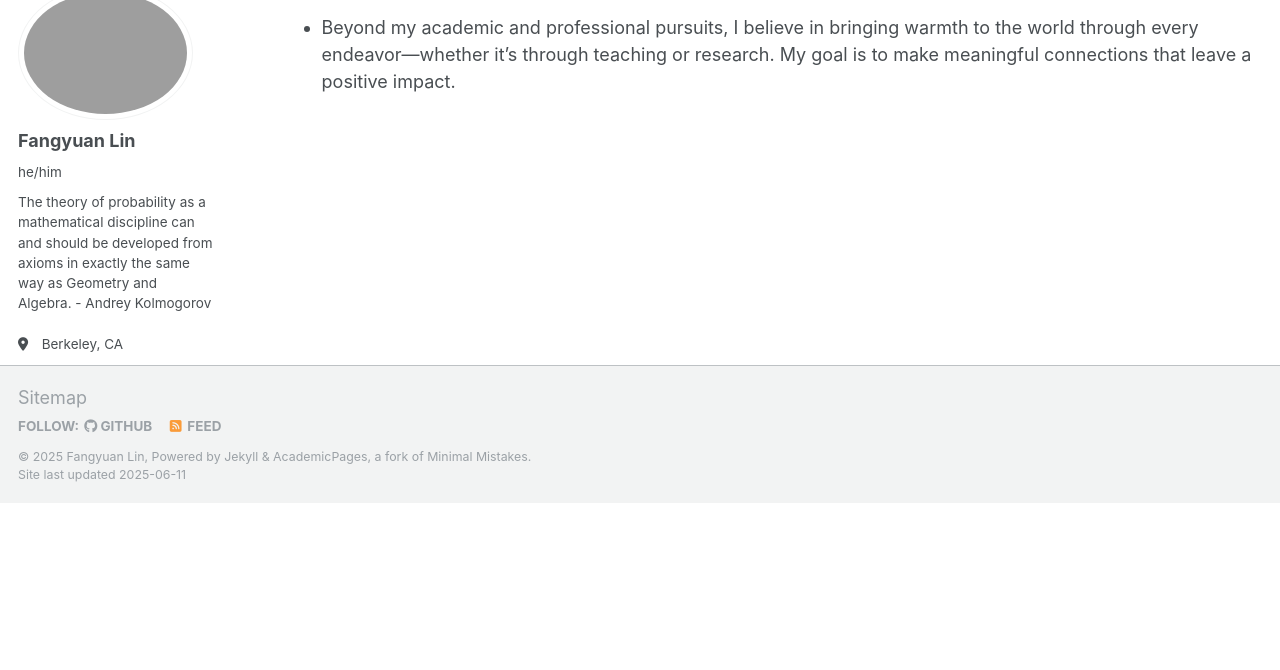
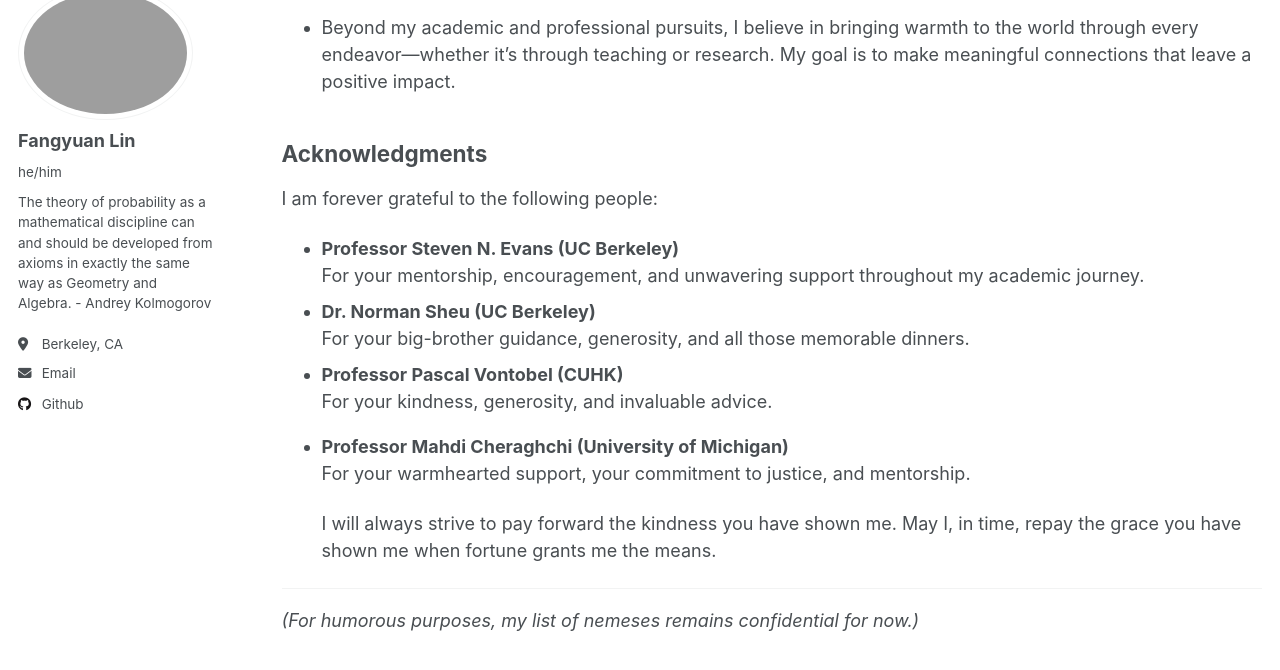
Before and after one commit to hongyingjia618/hongyingjia618.github.io, a Jekyll site: the page built from _pages/misc.md, in a window 1280 px wide and 900 px high, scrolled down 633 px, cut to the strip 120-790 px from the top of the window. Built offline with Jekyll 4.4.1, drawn with Linux system fonts in a browser that asks for light colours; before the commit the page ends 1256 px from its top, so only the background shows below that.

Commit message:
Added list of people I'm grateful to.

```diff
--- a/_pages/misc.md
+++ b/_pages/misc.md
@@ -12,3 +12,22 @@ author_profile: true
 {% endraw %}
 
 * Beyond my academic and professional pursuits, I believe in bringing warmth to the world through every endeavor—whether it's through teaching or research. My goal is to make meaningful connections that leave a positive impact.
+
+## Acknowledgments
+
+I am forever grateful to the following people:
+
+- **Professor Steven N. Evans (UC Berkeley)**
+  For your mentorship, encouragement, and unwavering support throughout my academic journey.
+- **Dr. Norman Sheu (UC Berkeley)**
+  For your big-brother guidance, generosity, and all those memorable dinners.
+- **Professor Pascal Vontobel (CUHK)**
+  For your kindness, generosity, and invaluable advice.
+- **Professor Mahdi Cheraghchi (University of Michigan)**
+  For your warmhearted support, your commitment to justice, and mentorship.
+
+  I will always strive to pay forward the kindness you have shown me. May I, in time, repay the grace you have shown me when fortune grants me the means.
+
+---
+
+*(For humorous purposes, my list of nemeses remains confidential for now.)*
--- a/_pages/teaching.html
+++ b/_pages/teaching.html
@@ -4,6 +4,7 @@ title: "Teaching"
 permalink: /teaching/
 author_profile: true
 ---
+I teach with Passion!
 
 {% include base_path %}
 
```
